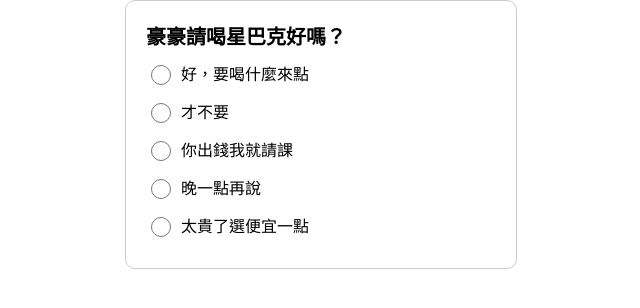
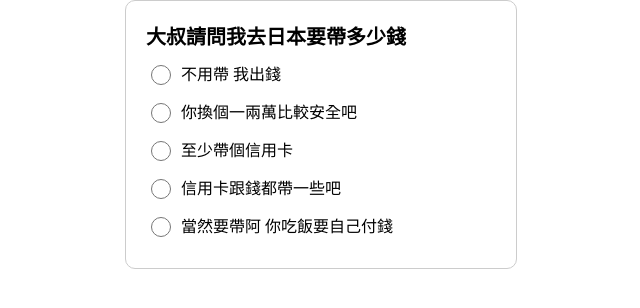
Before and after one commit to Datou-Wong/Test, a plain HTML site: page order.html in a window 1280 px wide. Shown: the whole page, without its empty margins (319-959 px from the left). Drawn offline with Linux system fonts and the light colour scheme.

Commit message:
換人欺負

```diff
--- a/order.html
+++ b/order.html
@@ -2,7 +2,7 @@
 <html lang="zh-Hant">
 <head>
 <meta charset="UTF-8">
-<title>請飲料</title>
+<title>請請請</title>
 <style>
     body{
         display: flex;
@@ -38,33 +38,33 @@
 <body>
 
 <div class="option-group" >
-  <div style="font-weight: bold; font-size: 20px;">豪豪請喝星巴克好嗎？</div>
+  <div style="font-weight: bold; font-size: 20px;">大叔請問我去日本要帶多少錢</div>
 
   <!-- 正常可點 -->
   <div class="option">
     <input type="radio" name="drink" value="yes">
-    <span>好，要喝什麼來點</span>
+    <span>不用帶 我出錢</span>
   </div>
 
   <!-- 永遠逃跑 -->
   <div class="option runaway">
     <input type="radio" name="drink" value="no">
-    <span>才不要</span>
+    <span>你換個一兩萬比較安全吧</span>
   </div>
 
   <div class="option runaway">
     <input type="radio" name="drink" value="onTheHouse">
-    <span>你出錢我就請課</span>
+    <span>至少帶個信用卡</span>
   </div>
 
   <div class="option runaway">
     <input type="radio" name="drink" value="later">
-    <span>晚一點再說</span>
+    <span>信用卡跟錢都帶一些吧</span>
   </div>
 
   <div class="option runaway">
     <input type="radio" name="drink" value="dependsOnBrand">
-    <span>太貴了選便宜一點</span>
+    <span>當然要帶阿 你吃飯要自己付錢</span>
   </div>
 </div>
 
```
